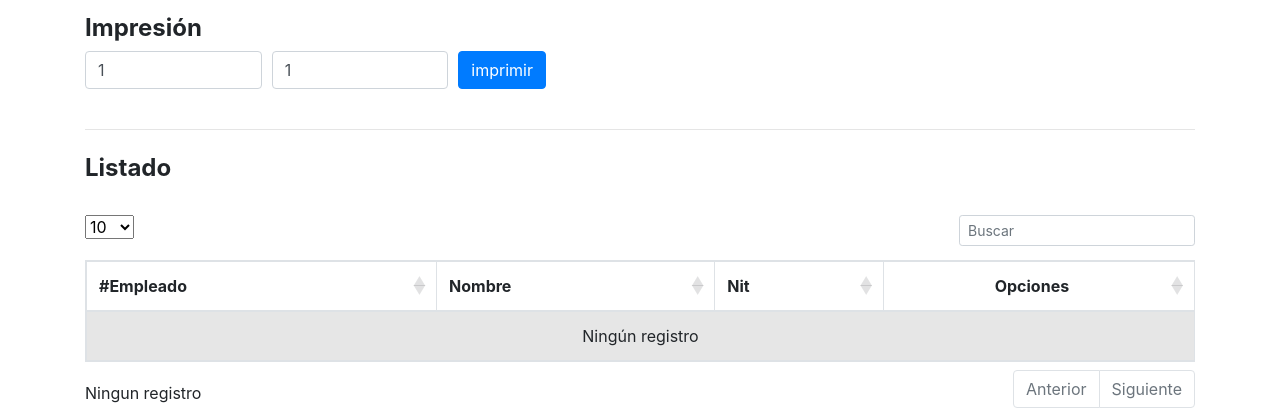
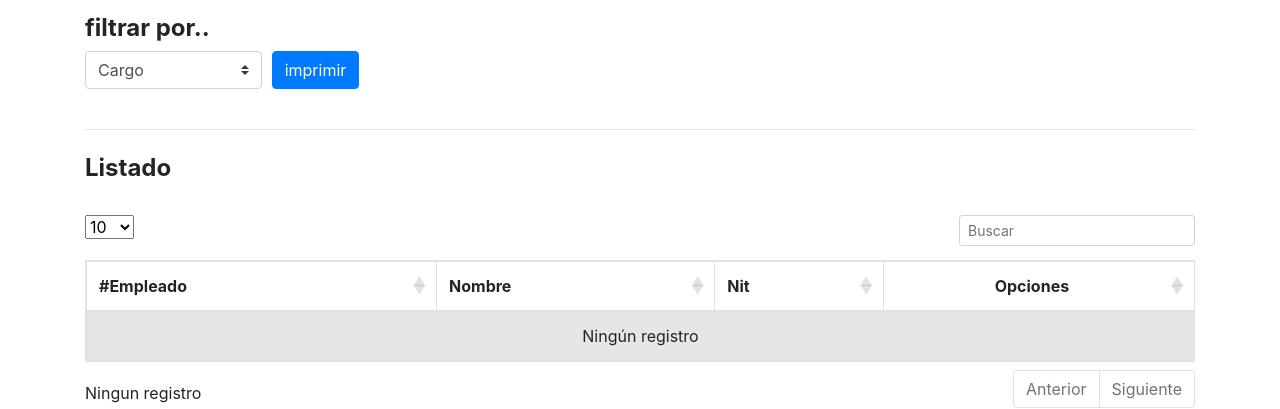
Before and after one commit to Greg-502/cheques, a CodeIgniter app: page /cheques/Main in a window 1280 px wide. Shown: the part 58-467 px from the top of the page. Run offline with CodeIgniter, Linux system fonts and the light colour scheme; the visitor is signed in with stand-in values (Sample User, id 1); data comes from the database, SQL or seed files in the repository; data that the repository does not hold is empty; some libraries are stand-ins or nearby versions.

Commit message:
lista por cargos

```diff
--- a/application/controllers/Main.php
+++ b/application/controllers/Main.php
@@ -84,14 +84,12 @@ class Main extends CI_Controller {
 	public function 	listarImpresion(){
 		$data['base_url'] = $this->config->item('base_url');
 
-		$from = "";
-		$to = "";
+		$listar = "";
 		if ($this->input->post('imprimir') == 'imprimir') {
-			$from = $_POST['from'];
-			$to = $_POST['to'];
+			$listar = $_POST['listarCargo'];
 			$validador = 4;
 			$data['numeral'] = $validador;
-			$data['empleados'] = $this->empleado_model->listarImpresion($from, $to);
+			$data['empleados'] = $this->empleado_model->listarImpresion($listar);
 
 			$this->load->view('menu');
 			$this->load->view('form',$data);
--- a/application/models/empleado_model.php
+++ b/application/models/empleado_model.php
@@ -54,11 +54,11 @@ class Empleado_model extends CI_Model{
 		$this->db->insert('cheque', $data);
 	}
 
-	function listarImpresion($from, $to)
+	function listarImpresion($listar)
 	{
 		$this->db->select("*");
 		$this->db->join('cargo', 'cargo.id_cargo = empleado.id_cargo');
-		$this->db->where("(id_Empleado BETWEEN $from AND $to) AND status = 1");
+		$this->db->where("cargo.id_cargo = $listar");
 		$query = $this->db->get("empleado");
 		return $query->result();
 	}
--- a/application/views/form.php
+++ b/application/views/form.php
@@ -22,19 +22,21 @@
   <div class="row">
     <div class="col-md-12">
       <?php if ($numeral == 3  ) {?>
-        <h4 style="font-weight: bold">Impresión</h4>
+        <h4 style="font-weight: bold">filtrar por..</h4>
         <form method="POST" action="<?php echo base_url();?>Main/listarImpresion" autocomplete="off">
         <div class="form-row">
           <div class="col-md-2 mb-3">
-        <input id="rangoDesde" onchange="rango()" class="form-control" type="number" min="1" placeholder="Desde" name="from" required minlength="5" value="1">
+            <select name="listarCargo" class="custom-select" required>
+              <option value="">Cargo</option>
+              <option value="1">Residente I</option>
+              <option value="2">Residente II</option>
+              <option value="3">Residente III</option>
+              <option value="4">Residente IV</option>
+              <option value="5">Residente EPS</option>
+             </select>
           </div>
-
-        <div class="col-md-2 mb-3">
-        <input id="rangoHasta" class="form-control" type="number" min="1" max="10" name="to" required minlength="5" value="1">
-        </div>
-
           <div class="col-md-2">
-        <input class="btn btn-primary hvr-icon-fade"  role="button" id="continuar" type="submit" name="imprimir" value="imprimir">
+            <input class="btn btn-primary hvr-icon-fade"  role="button" type="submit" name="imprimir" value="imprimir">
           </div>
         </form>
 
@@ -84,7 +86,7 @@
                 $buttonsStatus = 'disabled';
               }//----------------------
               ?>
-                <tr id="fila<?=$xRenglon->id_Empleado?>">
+                <tr id="fila<?=$xRenglon->id_Empleado?>"><!--concatena para tener filas unicas-->
                   <td><?php echo $xRenglon->cargo; ?></td>
                     <td><?php echo $xRenglon->id_Empleado?></td>
                     <input type="hidden" id="status<?=$xRenglon->id_Empleado?>" value="<?=$xRenglon->status?>">
@@ -351,7 +353,9 @@ function datos_empleado(nombre,monto,montoEnLetras,id_empleado){
   var meses = new Array ("Enero","Febrero","Marzo","Abril","Mayo","Junio","Julio","Agosto","Septiembre","Octubre","Noviembre","Diciembre");
   var f=new Date();
   var fecha = f.getDate() + " de " + meses[f.getMonth()] +' '+ f.getFullYear();
-  var fecha_footer = meses[f.getMonth()] +' '+ f.getFullYear();//obtiene la fecha para imprimirlo
+  var mes_foter = f.getMonth()  //obtiene el mes para luego restarlo
+  mes_foter == 0 ? mes_foter = 11 : mes_foter= mes_foter - 1;//operacion terniaria para el mes de Diciembre
+  var fecha_footer = meses[mes_foter] +' '+ f.getFullYear();//obtiene la fecha para imprimirlo
   var monto_decimal = monto.toFixed(2);
   glob_id_empleado = id_empleado
   glob_nombre = nombre;
@@ -387,8 +391,8 @@ function datos_empleado(nombre,monto,montoEnLetras,id_empleado){
     pw.document.write(footer_2);
     pw.document.write('</body>');
     console.log('imprimir')
-    pw.print();
-    pw.close();
+  //  pw.print();
+//    pw.close();
     //guarda el cheque se recien se imprimio
   var request = $.ajax({
     method: "POST",
@@ -438,8 +442,10 @@ function imprimirLote(){
 
   var meses = new Array ("Enero","Febrero","Marzo","Abril","Mayo","Junio","Julio","Agosto","Septiembre","Octubre","Noviembre","Diciembre");
   var f=new Date();
-  var fecha = f.getDate() + " de " + meses[f.getMonth()] +' '+ f.getFullYear();
-  var fecha_footer = meses[f.getMonth()] +' '+ f.getFullYear();//obtiene la fecha para imprimirlo
+  var mes_foter = f.getMonth()  //obtiene el mes para luego restarlo
+  mes_foter == 0 ? mes_foter = 11 : mes_foter= mes_foter - 1;//operacion terniaria para el mes de Diciembre
+  var fecha = f.getDate() + " de " + meses[mes_foter] +' '+ f.getFullYear();
+  var fecha_footer = meses[mes_foter] +' '+ f.getFullYear();//obtiene la fecha para imprimirlo en la Ref: en la parte inferior izquierda
   var head = '<div style="margin-left: 114px;margin-bottom: 17px;"><b>NO NEGOCIABLE</b></div>'
   var fecha = '<div style="float:left;margin-bottom: 7px;margin-right: 160px;">Quetzaltenango, '+ fecha +'.----</div>';
   var footer = '<div style="font-size: 12px;padding-left: 52px;padding-top: 10px;">bono de </div>'
@@ -464,8 +470,8 @@ function imprimirLote(){
     pw.document.write(footer_2);
     pw.document.write('</body>');
     console.log('imprimir')
-    pw.print();
-    pw.close();
+//    pw.print();
+//    pw.close();
     // //guarda el cheque se recien se imprimio
     var request = $.ajax({
       method: "POST",
```
Lines whose indentation alone changed are shown as unchanged.
